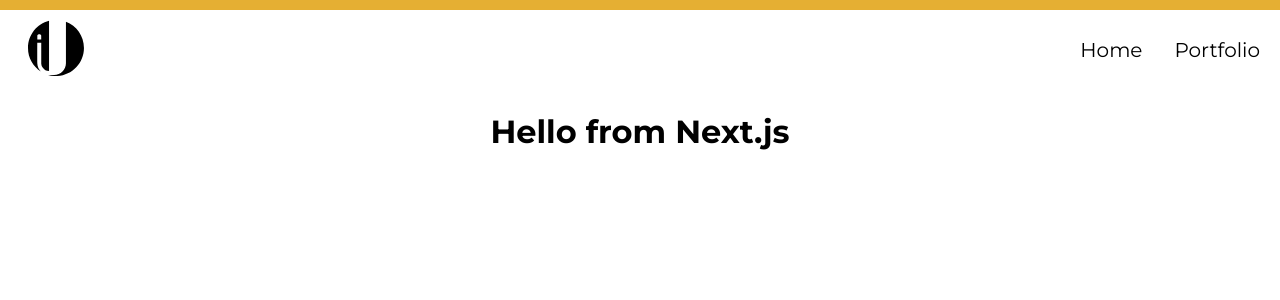
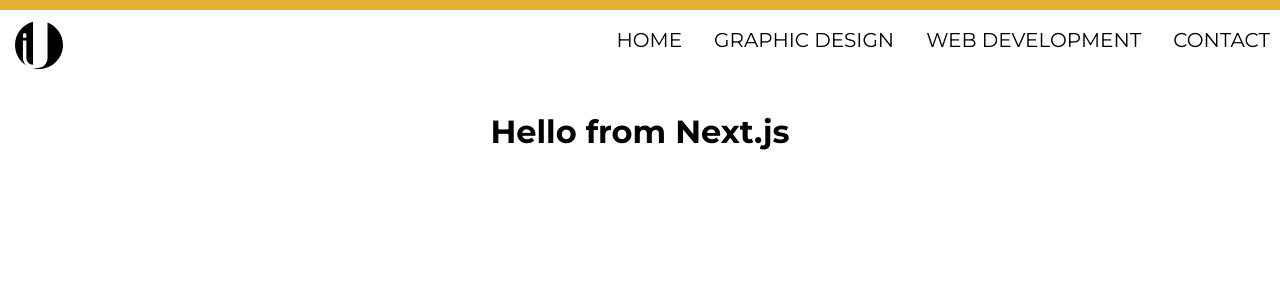
Before and after one commit to IsabellUrban/website-isabell, a Next.js app: page / in a window 1280 px wide. Shown: the top 300 px of the page. Built offline with nearby package versions, Linux system fonts and the light colour scheme.

Commit message:
adjust logo size

```diff
--- a/components/NavLinks.js
+++ b/components/NavLinks.js
@@ -4,13 +4,20 @@ import Link from "next/link";
 export default function NavLinks({ isMenuOpen, handleLinkClick }) {
   return (
     <>
-      {isMenuOpen && <StyledBackground onClick={handleLinkClick} />}
+      <StyledBackground $isMenuOpen={isMenuOpen} onClick={handleLinkClick} />
+
       <StyledNavLinks $isMenuOpen={isMenuOpen}>
-            <StyledLink href="/" onClick={handleLinkClick}>
-          Home
+        <StyledLink href="/" onClick={handleLinkClick}>
+          HOME
         </StyledLink>
-        <StyledLink href="/" onClick={handleLinkClick}>
-          Portfolio
+        <StyledLink href="/graphic" onClick={handleLinkClick}>
+          GRAPHIC DESIGN
+        </StyledLink>
+        <StyledLink href="/development" onClick={handleLinkClick}>
+          WEB DEVELOPMENT
+        </StyledLink>
+        <StyledLink href="/contact" onClick={handleLinkClick}>
+          CONTACT
         </StyledLink>
       </StyledNavLinks>
     </>
@@ -24,9 +31,11 @@ const StyledBackground = styled.div`
   width: 200px;
   height: 250px;
   background-color: var(--yellow);
-  border-radius: 0 0 40% 40%;
-  opacity: 0.9;
-
+  border-radius: 0 0 50% 50%;
+  opacity: ${({ $isMenuOpen }) => ($isMenuOpen ? 0.95 : 0)};
+  transform: ${({ $isMenuOpen }) =>
+    $isMenuOpen ? "translateY(0)" : "translateY(-100%)"};
+  transition: transform 0.3s ease, opacity 0.5s ease;
 `;
 
 const StyledNavLinks = styled.nav`
@@ -35,7 +44,7 @@ const StyledNavLinks = styled.nav`
   gap: 1rem;
   position: fixed;
   top: 75px;
-  right: 67px;
+  right: 23px;
 
 
   @media (min-width: 768px) {
@@ -51,6 +60,7 @@ const StyledLink = styled(Link)`
   text-decoration: none;
   color: #000;
   text-align: center;
+  font-size: 0.9rem;
 
   &:hover {
     color: #fff;
--- a/components/header.js
+++ b/components/header.js
@@ -41,9 +41,10 @@ const StyledHeader = styled.header`
   display: flex;
   align-items: center;
   justify-content: space-between;
-  padding: 20px;
+  padding: 0px 10px;
   position: fixed;
   width: 100vw;
+  height: 10vh;
   background-color: #fff;
   top: 0;
   left: 0;
@@ -55,12 +56,12 @@ const StyledHeader = styled.header`
 `;
 
 const LogoWrapper = styled.div`
-  margin-left: 8px;
+  padding: 14px 0px 0px 5px;
 `;
 
 
 const StyledLogo = styled(Logo2)`
-  width: 7vh;
+  width: 6vh;
   height: auto;
   color: #000;
 
```
